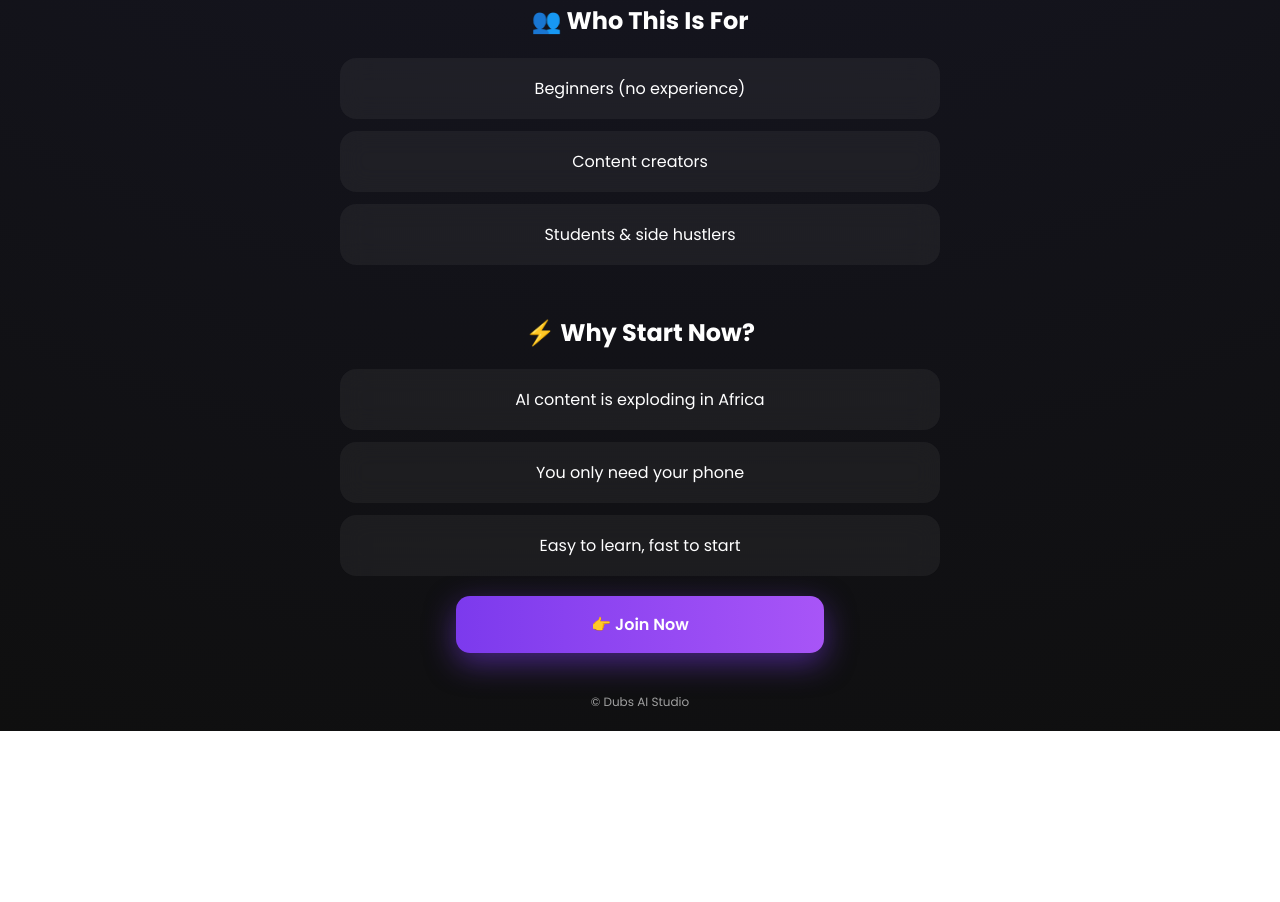
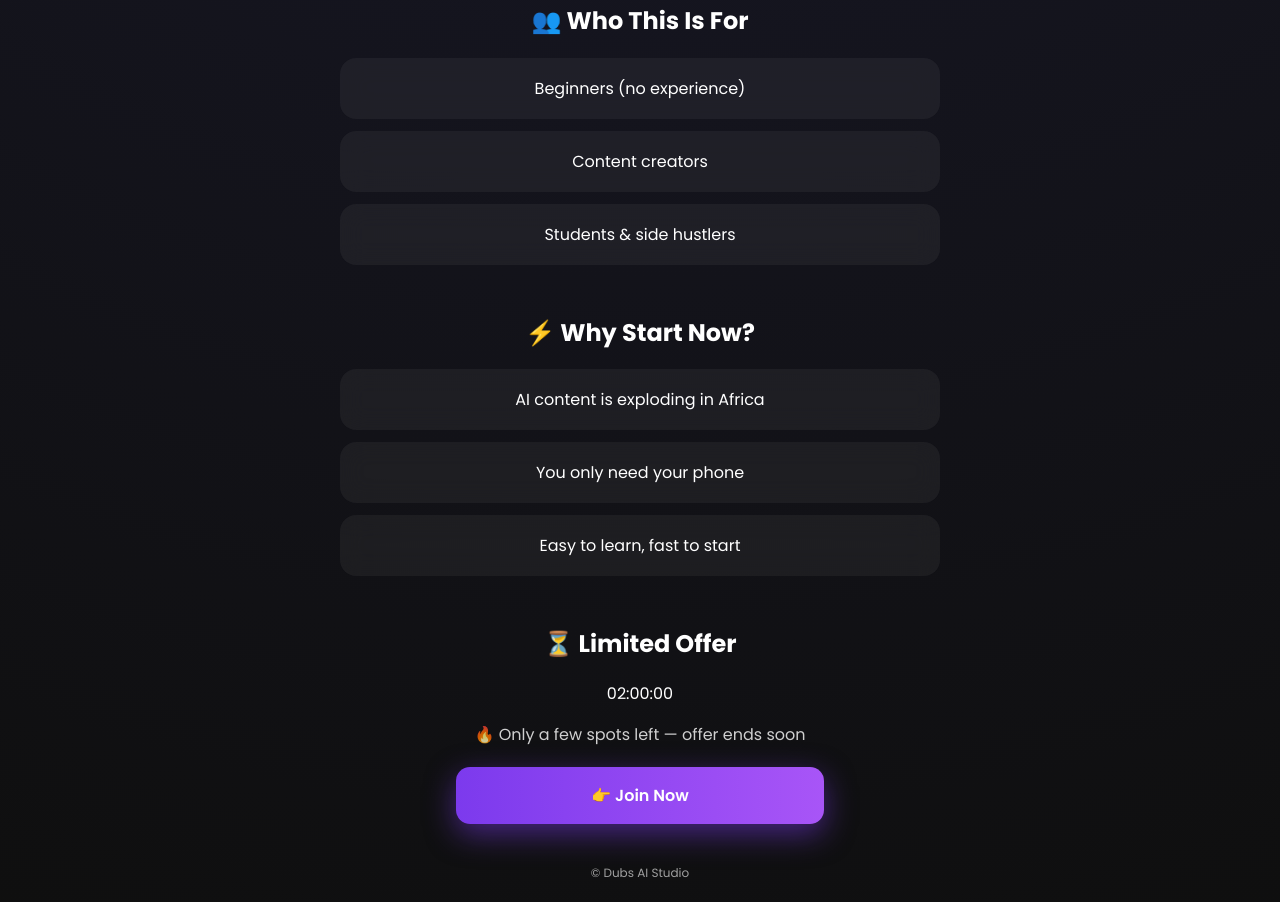
Before and after one commit to sbinuganda/dubs-studios-site, a plain HTML site: page index.html in a window 1280 px wide. Shown: the part 989-1891 px from the top of the page. Before the commit the page ends 1720 px from the top, so only its background shows below. Drawn offline with Linux system fonts and the light colour scheme.

Commit message:
Update index.html

```diff
--- a/index.html
+++ b/index.html
@@ -206,7 +206,7 @@ p {
 
 <div class="container">
 
-<div class="badge">🔥 Trending in Africa</div>
+<div class="badge">🔥 Trending Now</div>
 
 <h1>Create <span class="highlight">AI Videos</span> Using Just Your Phone 📱</h1>
 
@@ -250,7 +250,15 @@ p {
 <div class="card">Easy to learn, fast to start</div>
 
 </div>
+<div class="section urgency-box">
+  <h2>⏳ Limited Offer</h2>
 
+  <div id="countdown" class="countdown-box">
+    02:00:00
+  </div>
+
+  <p>🔥 Only a few spots left — offer ends soon</p>
+</div>
 <a href="https://wa.me/256767560006?text=AI" class="btn">
 👉 Join Now
 </a>
```
